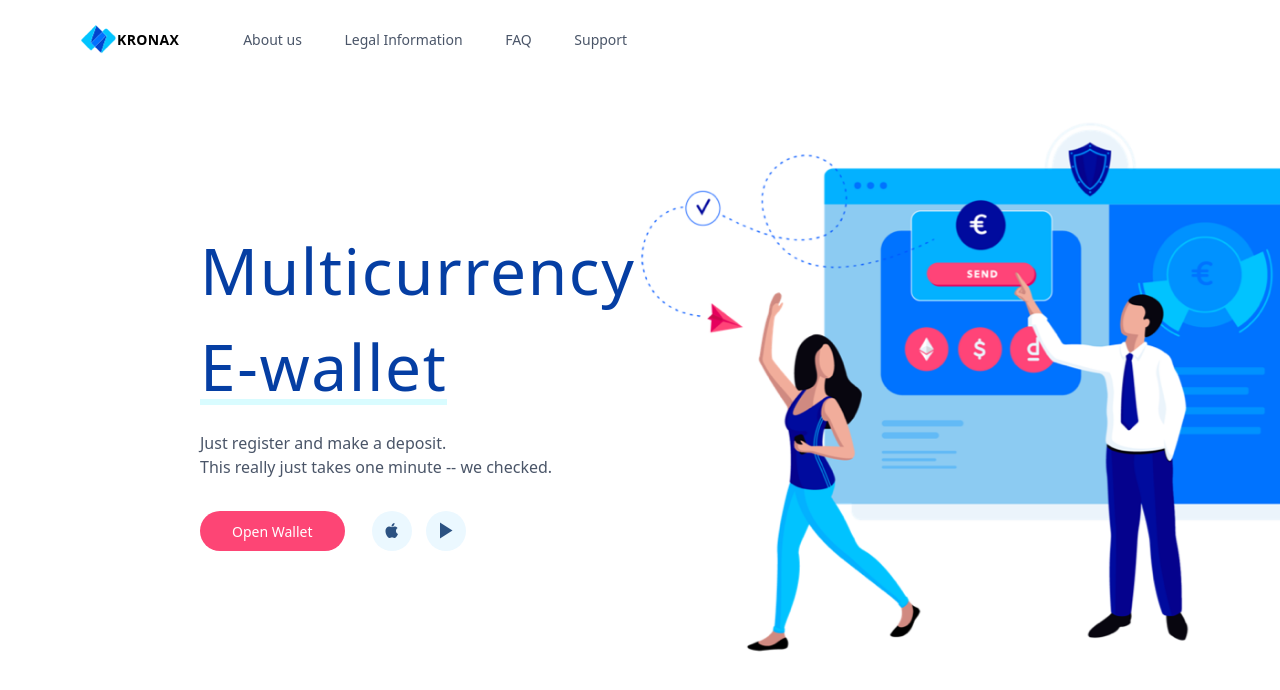
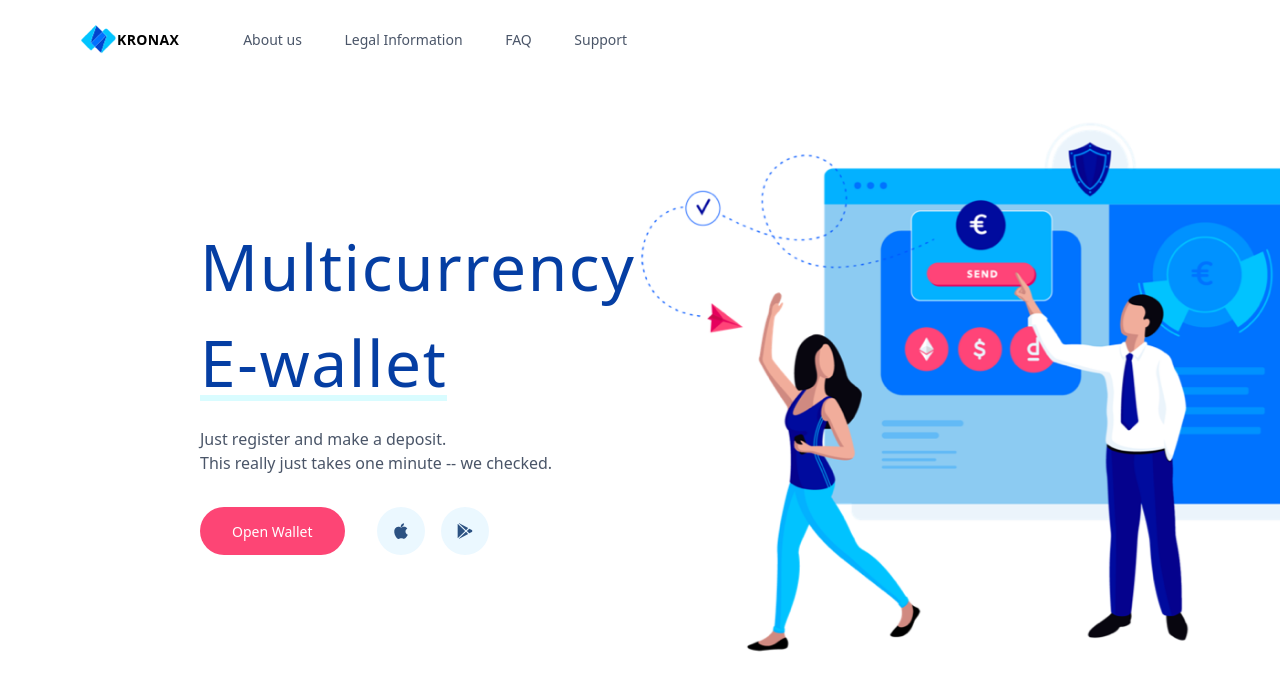
Before and after one commit to mostafabahri/kronax-landing, a website: page public/index.html in a window 1280 px wide. Shown: the top 690 px of the page. Drawn offline with nearby package versions, Linux system fonts and the light colour scheme; files that its build step writes are made by us from their sources.

Commit message:
Migrate ionicons to v5

```diff
--- a/public/index.html
+++ b/public/index.html
@@ -7,10 +7,6 @@
       content="width=device-width, initial-scale=1, shrink-to-fit=no"
     />
     <link rel="icon" type="image/png" sizes="32x32" href="/images/logo.png" />
-    <link
-      href="https://unpkg.com/ionicons@4.5.10-0/dist/css/ionicons.min.css"
-      rel="stylesheet"
-    />
     <link rel="stylesheet" href="/build/tailwind.css" />
     <link rel="stylesheet" href="/debug-v1.css" />
     <style>
@@ -67,17 +63,21 @@
               >
                 Open Wallet
               </button>
-              <div class="flex justify-around ml-5 w-1/4">
-                <div
-                  class="bg-blue-100 h-10 w-10 rounded-full flex justify-center items-center text-blue-800"
-                >
-                  <i class="ion-logo-apple text-xl"></i>
-                </div>
-                <div
-                  class="bg-blue-100 h-10 w-10 rounded-full flex justify-center items-center text-blue-800"
-                >
-                  <i class="ion-md-play text-xl"></i>
-                </div>
+              <div
+                class="ml-8 bg-blue-100 h-12 w-12 rounded-full flex justify-center items-center"
+              >
+                <ion-icon
+                  name="logo-apple"
+                  class="text-blue-800 text-lg"
+                ></ion-icon>
+              </div>
+              <div
+                class="ml-4 bg-blue-100 h-12 w-12 rounded-full flex justify-center items-center"
+              >
+                <ion-icon
+                  name="logo-google-playstore"
+                  class="text-blue-800 text-lg"
+                ></ion-icon>
               </div>
             </div>
           </div>
@@ -91,5 +91,6 @@
         </section>
       </div>
     </main>
+    <script src="https://unpkg.com/ionicons@5.0.0/dist/ionicons.js"></script>
   </body>
 </html>
```
